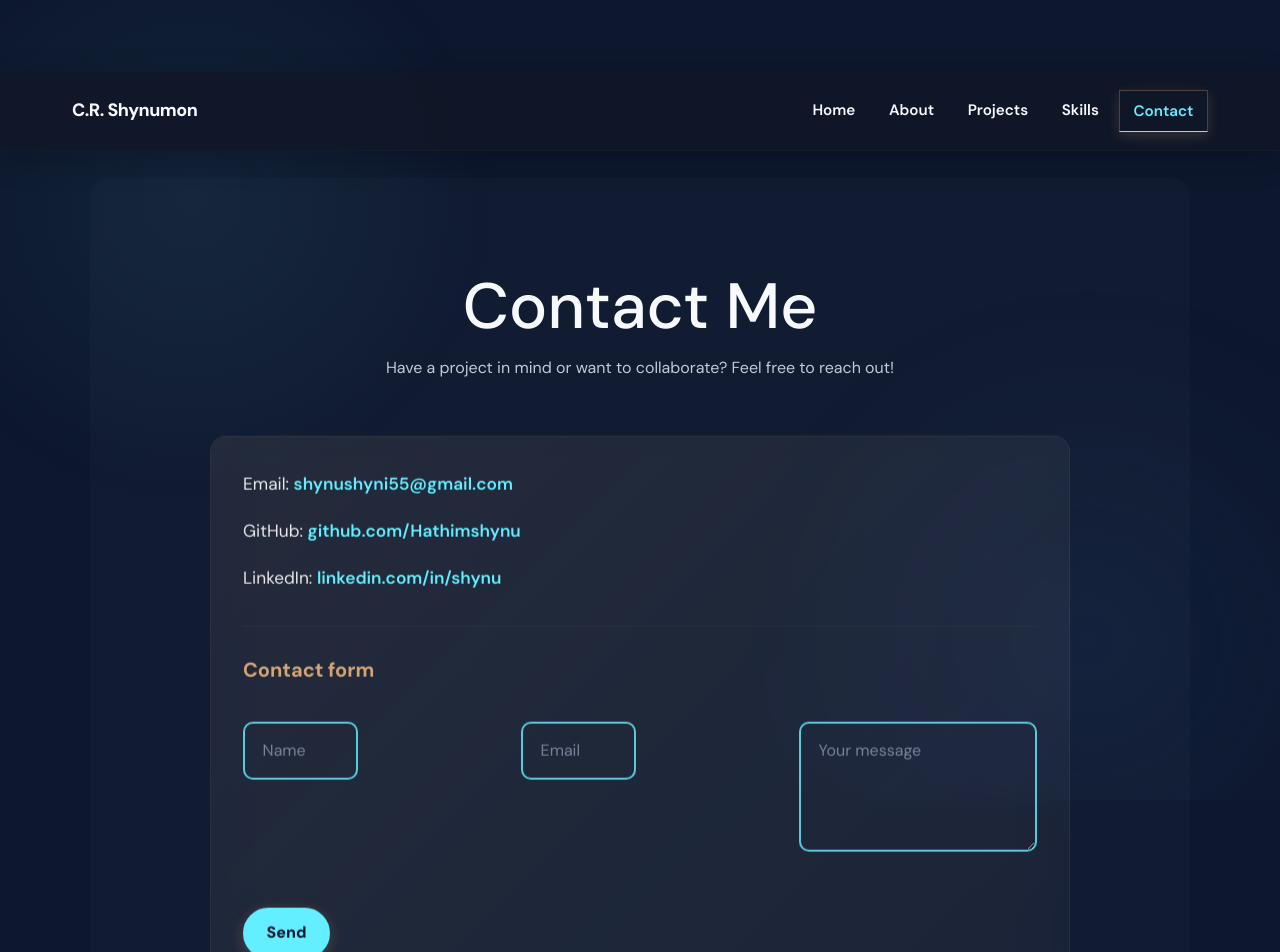
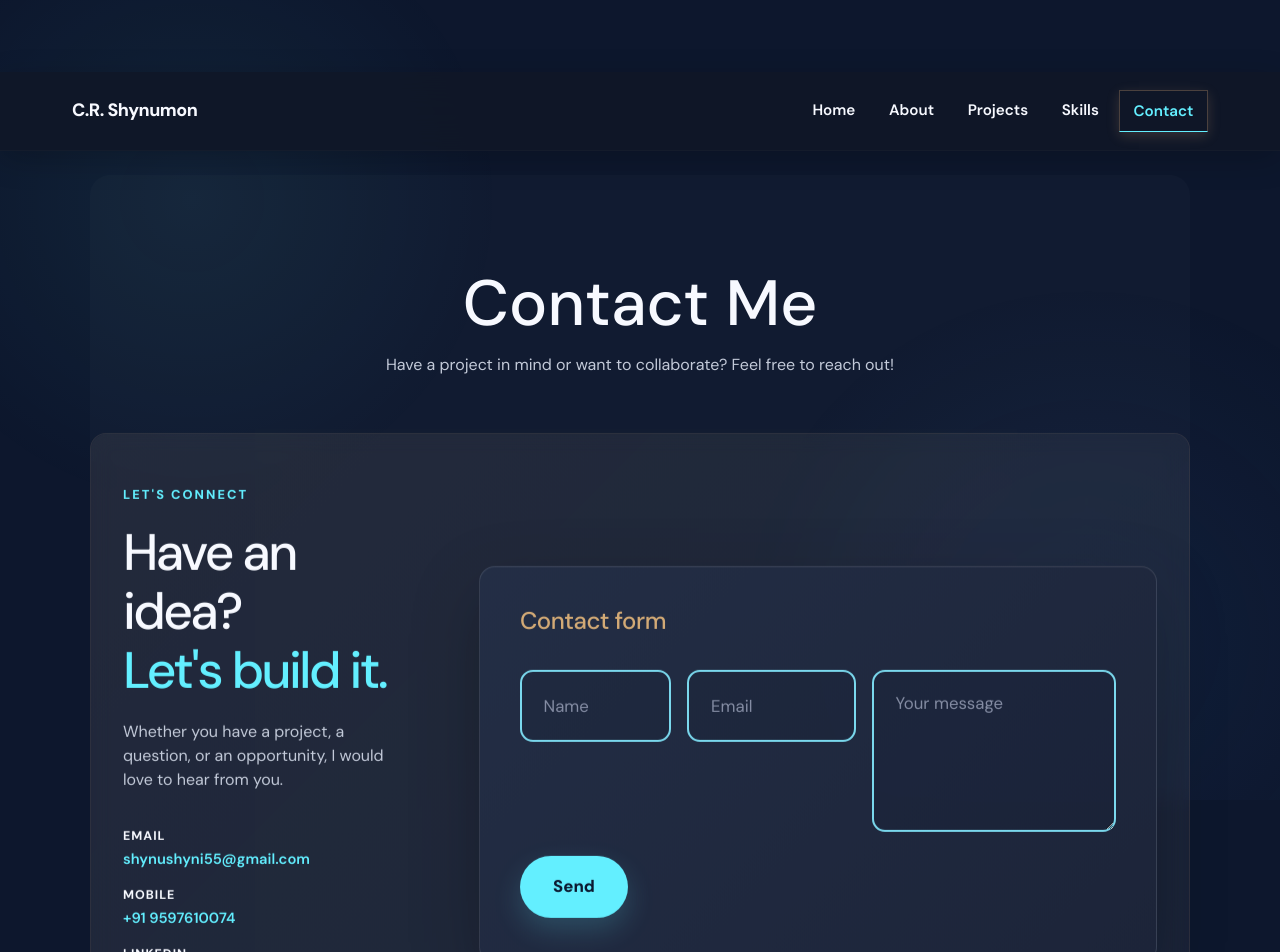
Before and after one commit to Hathimshynu/portfolio, a React (Vite) app in the folder frontend/: page /contact in a window 1280 px wide. Shown: the top 952 px of the page. Built offline with nearby package versions, Linux system fonts and the light colour scheme.

Commit message:
contact page changes

```diff
--- a/frontend/src/index.css
+++ b/frontend/src/index.css
@@ -800,6 +800,44 @@ h1, h2, h3, h4, h5 { color: var(--text); line-height: 1.15; }
   .project-desc { min-height: 0; }
 }
 
+/* Contact form */
+.contact-layout { display: grid; grid-template-columns: minmax(240px, .7fr) minmax(0, 1.7fr); gap: clamp(2rem, 6vw, 6rem); max-width: 1120px; margin: 0 auto; align-items: center; }
+.contact-intro { padding: 1rem 0; }
+.contact-kicker { display: inline-block; margin-bottom: 1.25rem; color: var(--accent); font-size: .8rem; font-weight: 800; letter-spacing: .16em; text-transform: uppercase; }
+.contact-intro h2 { margin-bottom: 1.2rem; font-size: clamp(2rem, 4vw, 3.2rem); letter-spacing: -.05em; }
+.contact-intro h2 em { color: var(--accent); font-style: normal; }
+.contact-intro > p { max-width: 310px; margin-bottom: 2.2rem; color: var(--muted); }
+.contact-details { display: grid; gap: 1rem; color: var(--muted); }
+.contact-details p { display: grid; gap: .15rem; margin: 0; }
+.contact-details strong { color: var(--text); font-size: .78rem; letter-spacing: .08em; text-transform: uppercase; }
+.contact-details a { width: fit-content; font-size: .92rem; }
+.contact-form-panel { min-width: 0; overflow: hidden; padding: 2.5rem 2.5rem 2.8rem; background: linear-gradient(135deg, rgba(36,47,70,.98), rgba(29,37,57,.98)); border: 1px solid rgba(255,255,255,.1); border-radius: 16px; box-shadow: 0 24px 70px rgba(0,0,0,.24), inset 0 1px rgba(255,255,255,.04); }
+.contact-form-panel h5 { margin-bottom: 2.2rem; color: #d3aa76; font-size: 1.5rem; letter-spacing: -.02em; }
+.contact-form { display: grid; grid-template-columns: minmax(0, .9fr) minmax(0, 1fr) minmax(0, 1.45fr); gap: 1rem; align-items: start; min-width: 0; }
+.contact-field { min-width: 0; }
+.contact-field .form-control { width: 100%; height: 72px; margin: 0; padding: 0 1.35rem; background: rgba(13,23,45,.12); border: 2px solid #7ad8ed; border-radius: 13px; color: var(--text); font-size: 1.05rem; transition: border-color .2s ease, box-shadow .2s ease, background .2s ease; }
+.contact-field .form-control::placeholder { color: #858da4; }
+.contact-field .form-control:focus { background: rgba(13,23,45,.3); border-color: var(--accent); box-shadow: 0 0 0 4px var(--accent-soft), 0 8px 20px rgba(0,0,0,.12); }
+.contact-message .form-control { height: 162px; padding-top: 1.2rem; resize: vertical; }
+.contact-submit { grid-column: 1 / -1; margin-top: .5rem; }
+.contact-submit .btn { min-width: 108px; min-height: 62px; border: 0; background: var(--accent); box-shadow: 0 12px 28px rgba(99,239,255,.18); font-size: 1.05rem; }
+.contact-submit .btn:hover { background: #b2f7ff; color: #0b1930; transform: translateY(-2px); }
+.contact-form .invalid-feedback { display: block; }
+@media (max-width: 900px) {
+  .contact-layout { grid-template-columns: 1fr; gap: 2rem; }
+  .contact-intro > p { max-width: 540px; }
+  .contact-details { grid-template-columns: repeat(2, minmax(0, 1fr)); }
+  .contact-form { grid-template-columns: repeat(2, minmax(0, 1fr)); gap: 1.2rem; }
+  .contact-message { grid-column: 1 / -1; }
+  .contact-submit { grid-column: 1 / -1; }
+}
+@media (max-width: 520px) {
+  .contact-form-panel { padding: 1.5rem 1rem 2rem; border-radius: 12px; }
+  .contact-form { grid-template-columns: 1fr; }
+  .contact-message, .contact-submit { grid-column: auto; }
+  .contact-details { grid-template-columns: 1fr; }
+}
+
 /* Portrait and project artwork */
 .hero { grid-template-columns: minmax(280px, 420px) minmax(0, 560px); gap: clamp(3rem, 9vw, 8rem); justify-content: center; }
 .hero-visual { width: min(100%, 390px); aspect-ratio: 1 / 1; overflow: hidden; border: 4px solid #0b1b38; border-radius: 50%; box-shadow: 0 0 0 12px rgba(99,239,255,.08), 0 0 48px rgba(99,239,255,.48); }
--- a/frontend/src/pages/Contact.jsx
+++ b/frontend/src/pages/Contact.jsx
@@ -37,18 +37,24 @@ function Contact(){
           <h1>Contact Me</h1>
           <p className="muted">Have a project in mind or want to collaborate? Feel free to reach out!</p>
         </header>
-        <section className="content">
-          <p>
-            Email: <a href="mailto:shynushyni55@gmail.com">shynushyni55@gmail.com</a>
-          </p>
-          <p>GitHub: <a href="https://github.com/Hathimshynu" target="_blank" rel="noreferrer">github.com/Hathimshynu</a></p>
-          <p>LinkedIn: <a href="https://www.linkedin.com/in/hathimshynu9597" target="_blank" rel="noreferrer">linkedin.com/in/shynu</a></p>
+        <section className="contact-layout">
+          <aside className="contact-intro">
+            <span className="contact-kicker">Let's connect</span>
+            <h2>Have an idea?<br /><em>Let's build it.</em></h2>
+            <p>Whether you have a project, a question, or an opportunity, I would love to hear from you.</p>
+            <div className="contact-details">
+              <p><strong>Email</strong><a href="mailto:shynushyni55@gmail.com">shynushyni55@gmail.com</a></p>
+              <p><strong>Mobile</strong><a href="tel:+919597610074">+91 9597610074</a></p>
+              <p><strong>LinkedIn</strong><a href="https://www.linkedin.com/in/hathimshynu9597" target="_blank" rel="noreferrer">linkedin.com/in/shynu</a></p>
+              <p><strong>GitHub</strong><a href="https://github.com/Hathimshynu" target="_blank" rel="noreferrer">github.com/Hathimshynu</a></p>
+            </div>
+          </aside>
 
-          <hr />
+          <div className="contact-form-panel">
           <h5>Contact form</h5>
           {sent && <div className="alert alert-success"> Thanks For Contacting Will Get back to You Shortly</div>}
-          <form className="row g-2" onSubmit={handleSubmit} noValidate>
-            <div className="col-md-6">
+          <form className="contact-form" onSubmit={handleSubmit} noValidate>
+            <div className="contact-field">
               <label className="form-label visually-hidden">Name</label>
               <input
                 value={name}
@@ -59,7 +65,7 @@ function Contact(){
               />
               {errors.name && <div className="invalid-feedback">{errors.name}</div>}
             </div>
-            <div className="col-md-6">
+            <div className="contact-field">
               <label className="form-label visually-hidden">Email</label>
               <input
                 value={email}
@@ -70,7 +76,7 @@ function Contact(){
               />
               {errors.email && <div className="invalid-feedback">{errors.email}</div>}
             </div>
-            <div className="col-12">
+            <div className="contact-field contact-message">
               <label className="form-label visually-hidden">Message</label>
               <textarea
                 value={message}
@@ -82,10 +88,11 @@ function Contact(){
               ></textarea>
               {errors.message && <div className="invalid-feedback">{errors.message}</div>}
             </div>
-            <div className="col-12">
-              <button className="btn btn-primary">Send</button>
+            <div className="contact-submit">
+              <button className="btn btn-primary" type="submit">Send</button>
             </div>
           </form>
+          </div>
         </section>
       </main>
     </ParallaxSection>
```
